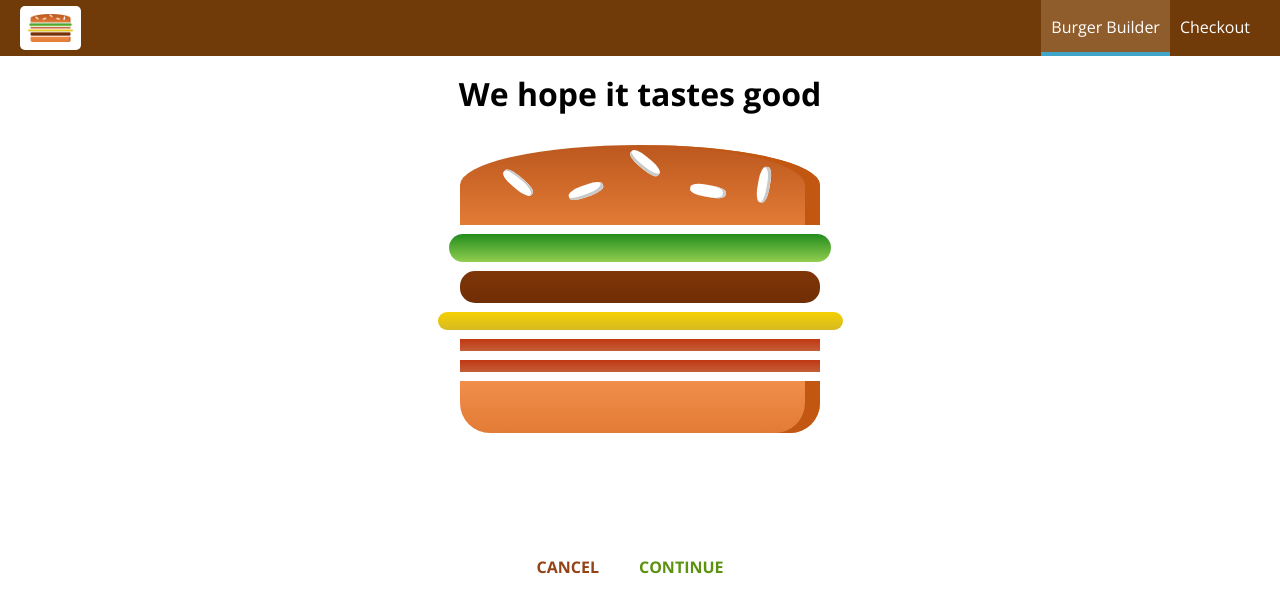
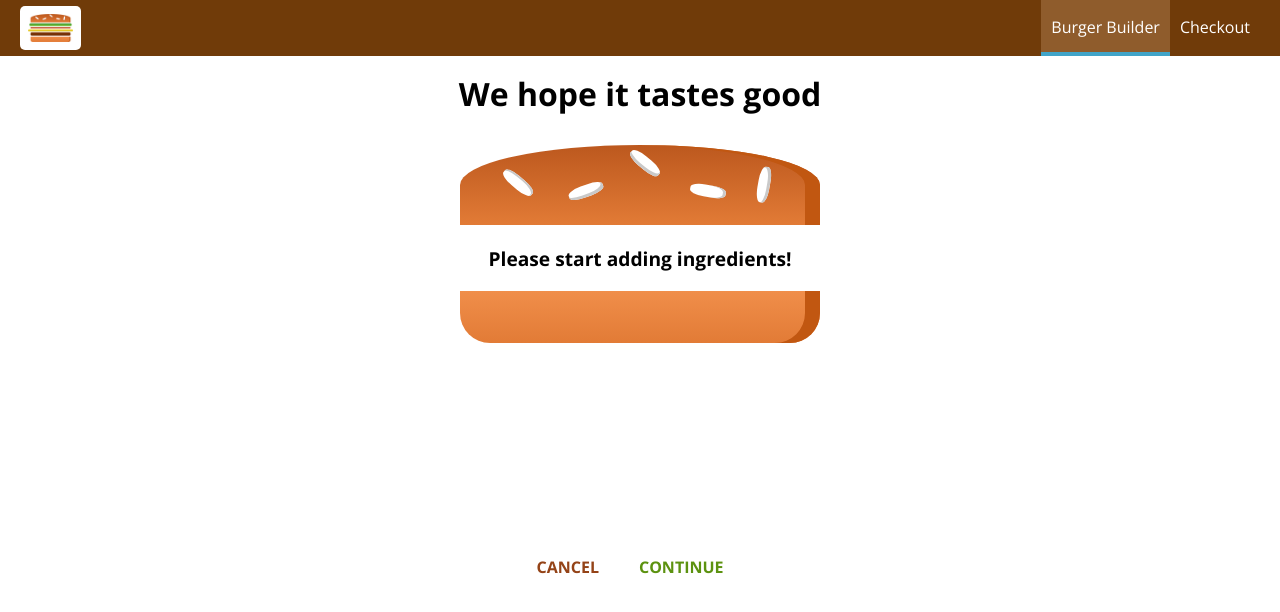
Before and after one commit to JKCodes/burger-builder, a React app: page /checkout in a window 1280 px wide. Shown: the top 612 px of the page. Built offline with nearby package versions, Linux system fonts and the light colour scheme.

Commit message:
send data as queries for checkout

```diff
--- a/src/containers/BurgerBuilder/BurgerBuilder.js
+++ b/src/containers/BurgerBuilder/BurgerBuilder.js
@@ -130,7 +130,17 @@
     //     this.setState({ loading: false, purchasing: false });
     //   })
 
-    this.props.history.push('/checkout');
+    const queryParams = [];
+    for (let i in this.state.ingredients) {
+      queryParams.push(encodeURIComponent(i)+ '=' + encodeURIComponent(this.state.ingredients[i]))
+    }
+
+    const queryString = queryParams.join('&');
+
+    this.props.history.push({
+      pathname: '/checkout',
+      search: '?' + queryString
+    });
   }
 
   render() {
--- a/src/containers/Checkout/Checkout.js
+++ b/src/containers/Checkout/Checkout.js
@@ -11,6 +11,15 @@
       cheese: 1,
       bacon: 2
     }
+  }
+
+  componentDidMount() {
+    const query = new URLSearchParams(this.props.location.search);
+    const ingredients = {};
+    for (let param of query.entries()) {
+      ingredients[param[0]] = +param[1];
+    }
+    this.setState({ingredients: ingredients});
   }
 
   checkoutCancelledHandler = () => {
```
